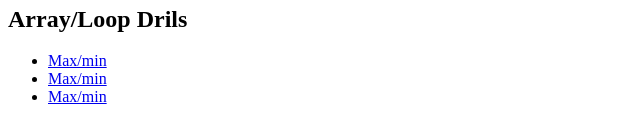
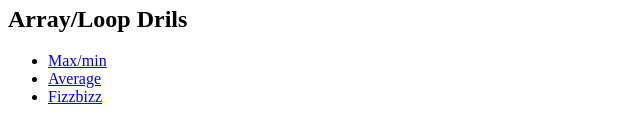
Before and after one commit to Bunks18/js, a plain HTML site: page index.html in a window 1280 px wide. Shown: the part 292-432 px from the top of the page, 0-640 px from the left. Drawn offline with nearby package versions, Linux system fonts and the light colour scheme; a script that the page names is missing.

Commit message:
new names

```diff
--- a/index.html
+++ b/index.html
@@ -39,8 +39,8 @@
   <h2>Array/Loop Drils</h2>
   <ul>
     <li><a href="https://jsbin.com/loyoya/2">Max/min</a></li>
-    <li><a href="https://jsbin.com/cabozu/1">Max/min</a></li>
-    <li><a href="https://jsbin.com/bitaya/1">Max/min</a></li>
+    <li><a href="https://jsbin.com/cabozu/1">Average</a></li>
+    <li><a href="https://jsbin.com/bitaya/1">Fizzbizz</a></li>
   </ul>
 
 
```
